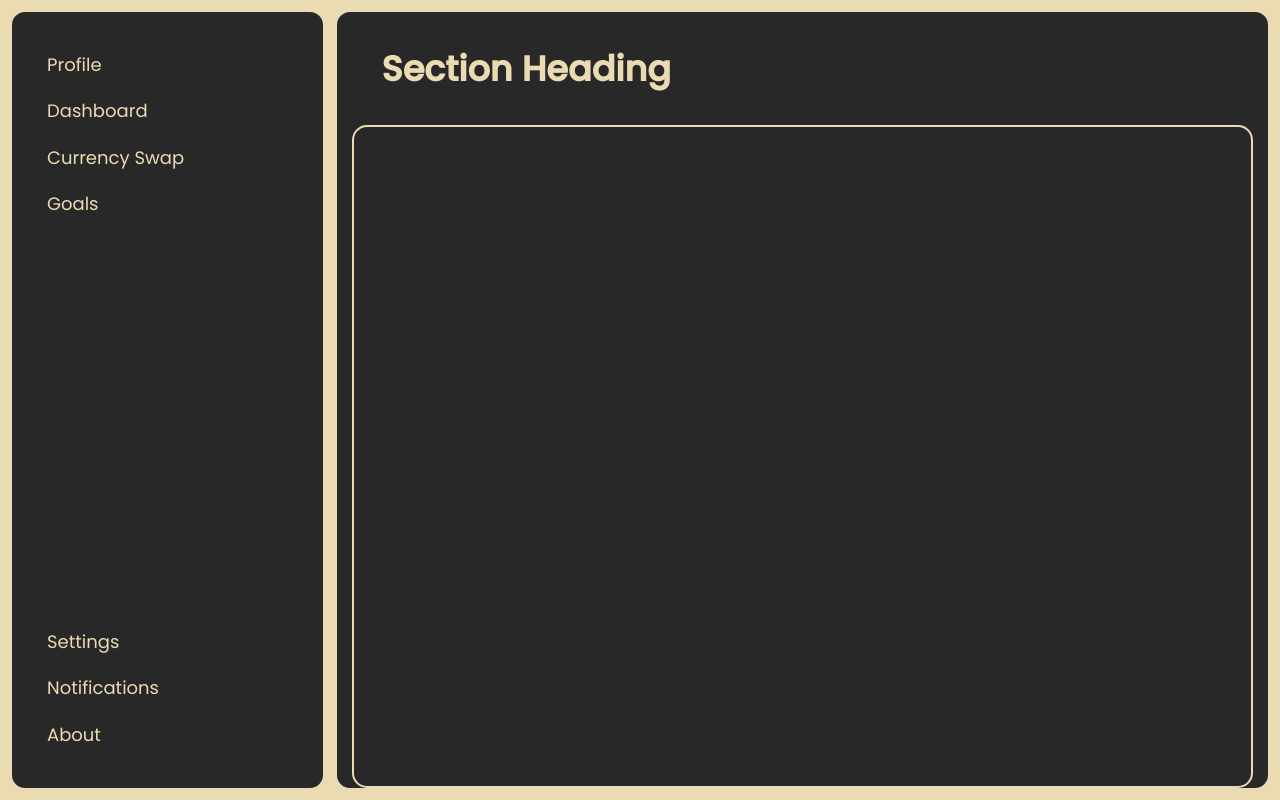
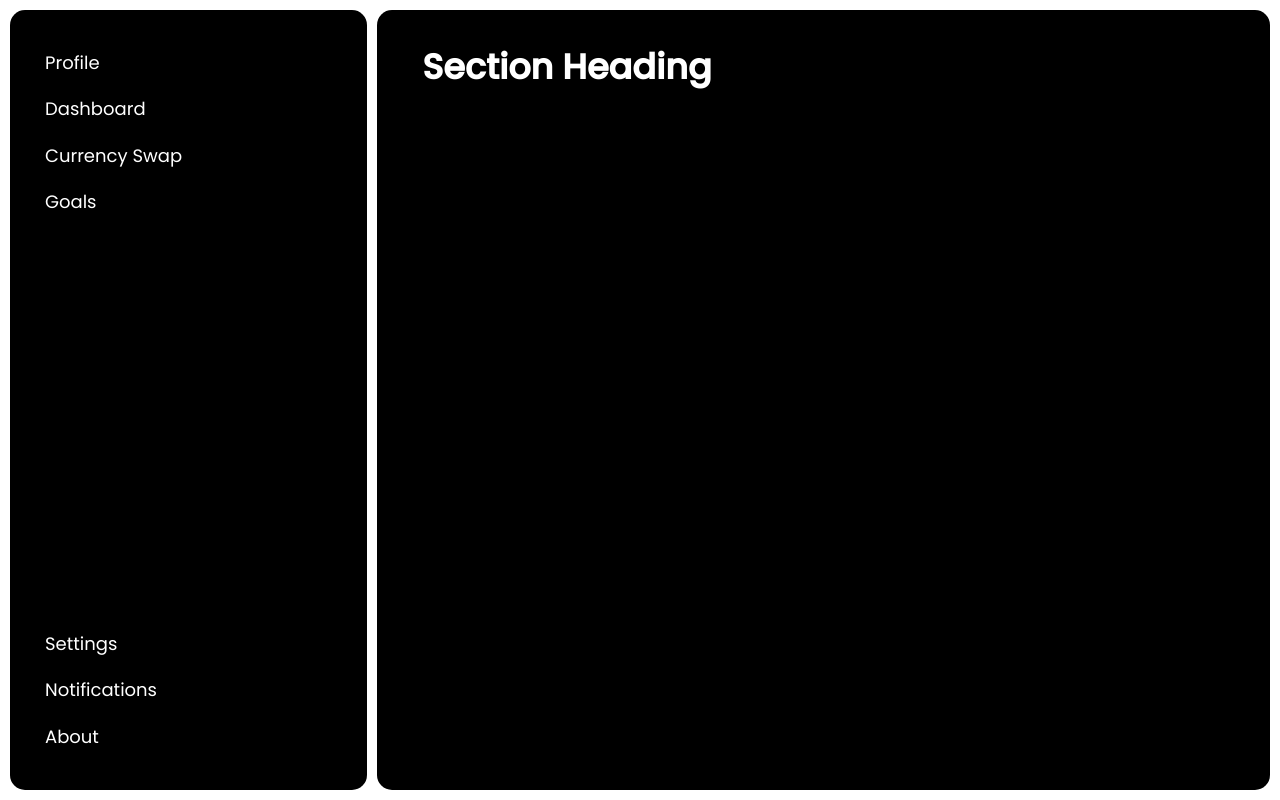
Before and after one commit to tanaybhomia/FinSmart.Ai, a Python web app: template app/templates/base.html in a window 1280 px wide. Run offline with Jinja, Linux system fonts and the light colour scheme; the template is opened without the code that fills it, so the values that code supplies are empty; some libraries are stand-ins or nearby versions.

Commit message:
similarized colors for aboutme page

```diff
--- a/app/static/css/base.css
+++ b/app/static/css/base.css
@@ -14,8 +14,8 @@ body
     display: flex;
     min-height: 100vh;
 	font-family: 'Poppins',sans-serif;
-	color: #ebdbb2;
-	background-color: #ebdbb2;
+	background-color: #ffffff;
+	overflow: hidden;
 }
 .sidebar-top
 {
@@ -43,7 +43,6 @@ body
     padding: 10px 0;
     color: white;
     cursor: pointer;
-	color: #ebdbb2;
 	font-size: 18px;
 }
 .sidebar
@@ -53,24 +52,22 @@ body
 	margin-left: 10px;
 	margin-right: 5px;
     border-radius: 15px;
-    width: 20%;
+    width: 30%;
     flex: 1;
     display: flex;
     flex-direction: column;
     justify-content: space-between;
-	border: 2px solid #ebdbb2;
-	background-color: #282828;
+	background-color: #000000;
 }
 .mainwindow {
     margin-top: 10px;
 	margin-bottom: 10px;
 	margin-left: 5px;
 	margin-right: 10px;
-    background-color: #282828;
-    width: 80%;
-    flex: 3;
+    background-color: #000000;
+    width: 70%;
+    flex: 2.5;
 	border-radius: 15px;
-	border: 2px solid #ebdbb2;
 	display: flex;
 	flex-direction: column;
 }
@@ -78,7 +75,6 @@ body
     display: block;
     color: white;
     cursor: pointer;
-	color: #ebdbb2;
 	padding-left: 30px;
 	padding-top: 15px;
 	font-weight: 500;
@@ -91,11 +87,143 @@ body
 {
 	margin-left: 15px;
 	margin-right: 15px;
+	margin-bottom: 15px;
 	padding-left: 30px;
 	padding-right: 30px;
 	height: 100%;
 	padding-bottom: 30px;
-	border: #ebdbb2 solid 2px;
+	/*border: #ebdbb2 solid 1px;*/
 	border-radius: 15px;
 	margin-top: 15px;
 }
+.sec1
+{
+	height: 49.5%;
+	width: 50%;
+	float: left;
+	overflow: hidden;
+}
+.chatbot
+{
+	border-radius: 15px;
+	margin: 15px;
+	background-color: #ffffff;
+	height: 97%;
+	width: 100%;
+	overflow: hidden;
+}
+.sec2
+{
+	padding-bottom: 1px;
+	height: 25%;
+	width: 50%;
+	float: right;
+}
+.bills
+{
+	width: 90%;
+	height: 90%;
+	border-radius: 15px;
+	margin-right: 20px;
+	margin-bottom: 5px;
+	background-color: #3b2868;
+	color: #ffffff;
+	overflow: hidden;
+}
+.goals
+{
+	width: 90%;
+	height: 90%;
+	border-radius: 15px;
+	background-color: #fd5258;
+	color: #ffffff;
+	overflow: hidden;
+}
+.sec3
+{
+	height: 25%;
+	width: 50%;
+	float: right;
+}
+.analysis
+{
+	width: 90%;
+	height: 90%;
+	border-radius: 15px;
+	background-color: #ffac2c;
+	color: #ffffff;
+	overflow: hidden;
+}
+.budget
+{
+	width: 90%;
+	height: 90%;
+	border-radius: 15px;
+	margin-right: 20px;
+	margin-top: 5px;
+	background-color: #18c7b8;
+	color: #ffffff;
+	overflow: hidden;
+}
+.sec4
+{
+	height: 49.5%;
+	width: 99.2%;
+	padding-left: 10px;
+	padding-top: 5px;
+}
+.chart
+{
+	border-radius: 15px;
+	width: 100%;
+	max-width: 100%;
+	background-color: #1f2229;
+	color: #66676c;
+	overflow: hidden;
+}
+.title
+{
+	align-items: left;
+	font-size: 24px;
+	font-weight: 600;
+	padding-top: 10px;
+}
+.chatbot .title
+{
+	color: #000000;
+}
+.chatbot .contents
+{
+	padding-top: 10px;
+}
+.image
+{
+	height: auto;
+	width: 100%;
+	position: relative;
+}
+.image img
+{
+	height: 100%;
+	width: 100%;
+	align-items: center;
+	object-fit: contain;
+}
+.visual
+{
+	text-align: center;
+}
+.image2
+{
+	height: auto;
+	width: 100%;
+	padding-top: 15%;
+	padding-left: 30%;
+	position: relative;
+}
+.image2 img
+{
+	height: 100%;
+	width: 100%;
+	object-fit: contain;
+}
```
